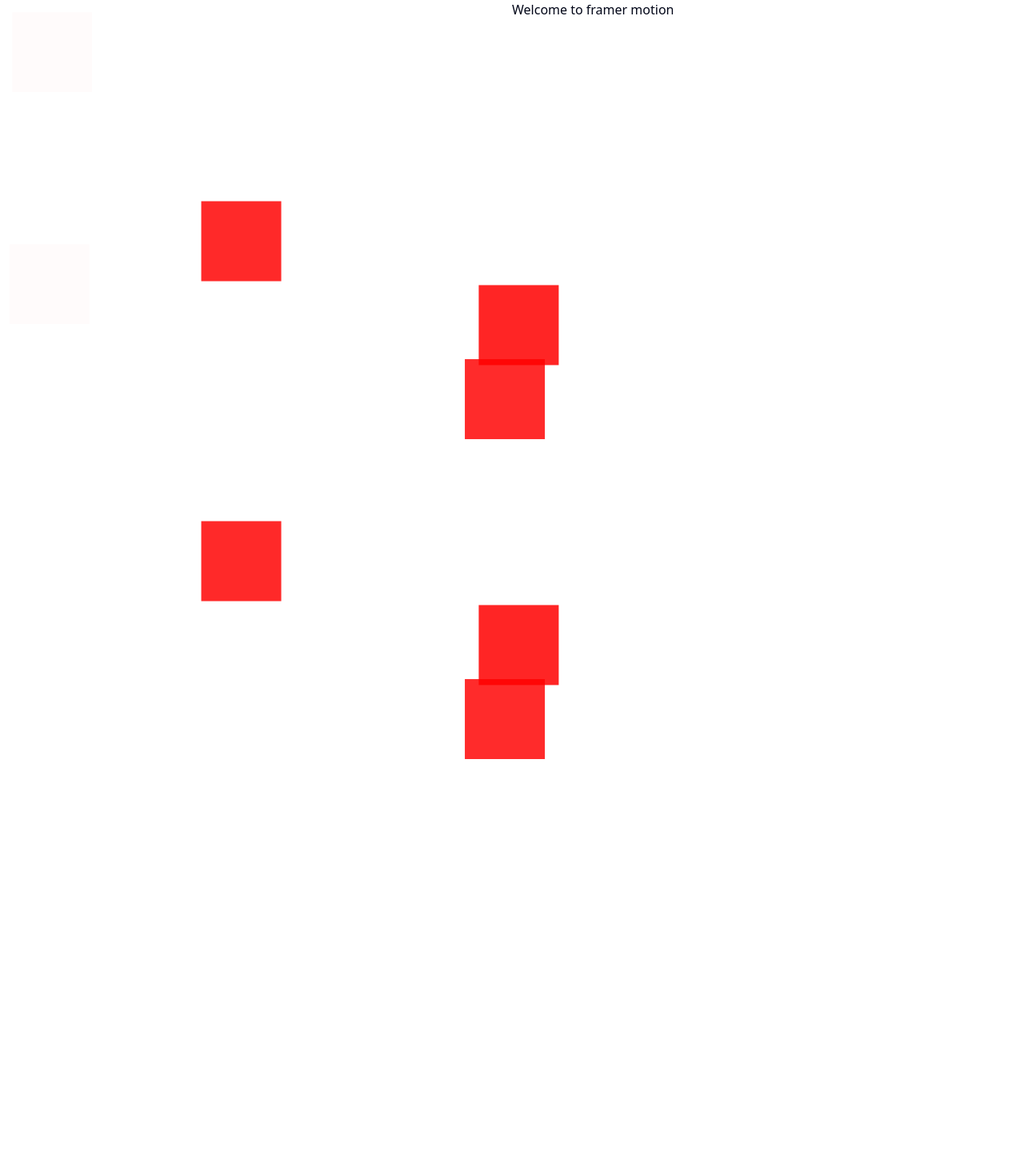
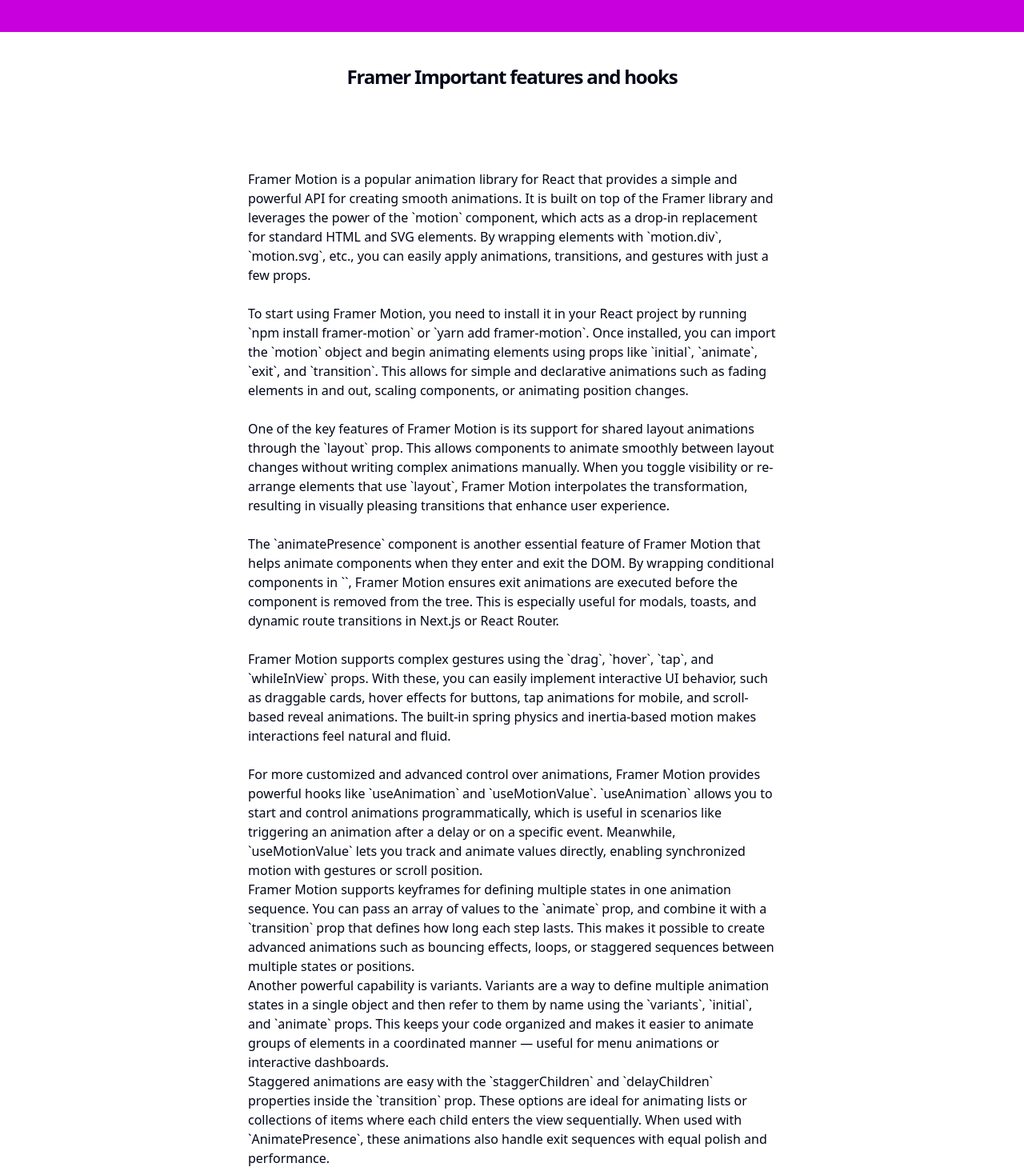
Before and after one commit to abhicodes13/motion, a Next.js app: page / in a window 1280 px wide. Shown: the top 1464 px of the page at 80% size. Before the commit the page ends 949 px from the top, so only its background shows below. Built offline with nearby package versions, Linux system fonts and the light colour scheme.

Commit message:
motion scroll

```diff
--- a/app/page.tsx
+++ b/app/page.tsx
@@ -2,93 +2,131 @@
 
 import React from "react";
 
-import { motion } from "framer-motion";
+import { motion, useScroll, useSpring } from "framer-motion";
 
 const page = () => {
+  const { scrollYProgress } = useScroll();
+  const spring = useSpring(scrollYProgress, {
+    stiffness: 100,
+    damping: 20,
+  });
+
   return (
     <>
       <motion.div
+        className={`sticky origin-left top-0 w-[100%] h-10 bg-fuchsia-600`}
         style={{
-          width: "100px",
-          height: "100px",
-          backgroundColor: "red",
+          scaleX: spring,
         }}
-        initial={{ opacity: 0 }}
-        animate={{ opacity: 1, x: 300, y: 300 }}
-        transition={{ duration: 3, repeat: Infinity, repeatType: "reverse" }}
-      ></motion.div>
-      <motion.div
-        style={{
-          width: "100px",
-          height: "100px",
-          backgroundColor: "red",
-        }}
-        initial={{ opacity: 0 }}
-        animate={{ opacity: 1, x: 700, y: 300 }}
-        transition={{ duration: 1.5, repeat: Infinity, repeatType: "reverse" }}
-      ></motion.div>
-      <motion.div
-        style={{
-          width: "100px",
-          height: "100px",
-          backgroundColor: "red",
-        }}
-        initial={{ opacity: 0 }}
-        animate={{ opacity: 1, x: 700, y: 300 }}
-        transition={{ duration: 1.2, repeat: Infinity, repeatType: "reverse" }}
-      ></motion.div>
-      <motion.div
-        style={{
-          width: "100px",
-          height: "100px",
-          backgroundColor: "red",
-        }}
-        initial={{ opacity: 0 }}
-        animate={{ opacity: 1, x: 700, y: 300 }}
-        transition={{ duration: 2, repeat: Infinity, repeatType: "reverse" }}
-      ></motion.div>
-      <motion.div
-        style={{
-          width: "100px",
-          height: "100px",
-          backgroundColor: "red",
-        }}
-        initial={{ opacity: 0 }}
-        animate={{ opacity: 1, x: 300, y: 300 }}
-        transition={{ duration: 3, repeat: Infinity, repeatType: "reverse" }}
-      ></motion.div>
-      <motion.div
-        style={{
-          width: "100px",
-          height: "100px",
-          backgroundColor: "red",
-        }}
-        initial={{ opacity: 0 }}
-        animate={{ opacity: 1, x: 700, y: 300 }}
-        transition={{ duration: 1.5, repeat: Infinity, repeatType: "reverse" }}
-      ></motion.div>
-      <motion.div
-        style={{
-          width: "100px",
-          height: "100px",
-          backgroundColor: "red",
-        }}
-        initial={{ opacity: 0 }}
-        animate={{ opacity: 1, x: 700, y: 300 }}
-        transition={{ duration: 1.2, repeat: Infinity, repeatType: "reverse" }}
-      ></motion.div>
-      <motion.div
-        style={{
-          width: "100px",
-          height: "100px",
-          backgroundColor: "red",
-        }}
-        initial={{ opacity: 0, y: -700 }}
-        animate={{ opacity: 1, x: 900, y: 200 }}
-        transition={{ duration: 2, repeat: Infinity, repeatType: "reverse" }}
-      ></motion.div>
+      ></motion.div>{" "}
+      <div className="text-2xl tracking-tighter font-semibold text-center mt-10 mb-20">
+        Framer Important features and hooks{" "}
+      </div>
+      <div className="m-auto max-w-[700px] p-5">
+        <p>
+          Framer Motion is a popular animation library for React that provides a
+          simple and powerful API for creating smooth animations. It is built on
+          top of the Framer library and leverages the power of the `motion`
+          component, which acts as a drop-in replacement for standard HTML and
+          SVG elements. By wrapping elements with `motion.div`, `motion.svg`,
+          etc., you can easily apply animations, transitions, and gestures with
+          just a few props.
+        </p>
+        <br />
+        <p>
+          To start using Framer Motion, you need to install it in your React
+          project by running `npm install framer-motion` or `yarn add
+          framer-motion`. Once installed, you can import the `motion` object and
+          begin animating elements using props like `initial`, `animate`,
+          `exit`, and `transition`. This allows for simple and declarative
+          animations such as fading elements in and out, scaling components, or
+          animating position changes.
+        </p>
+        <br />
+        <p>
+          One of the key features of Framer Motion is its support for shared
+          layout animations through the `layout` prop. This allows components to
+          animate smoothly between layout changes without writing complex
+          animations manually. When you toggle visibility or re-arrange elements
+          that use `layout`, Framer Motion interpolates the transformation,
+          resulting in visually pleasing transitions that enhance user
+          experience.
+        </p>
+        <br />
+        <p>
+          The `animatePresence` component is another essential feature of Framer
+          Motion that helps animate components when they enter and exit the DOM.
+          By wrapping conditional components in ``, Framer Motion ensures exit
+          animations are executed before the component is removed from the tree.
+          This is especially useful for modals, toasts, and dynamic route
+          transitions in Next.js or React Router.
+        </p>
+        <br />
+        <p>
+          Framer Motion supports complex gestures using the `drag`, `hover`,
+          `tap`, and `whileInView` props. With these, you can easily implement
+          interactive UI behavior, such as draggable cards, hover effects for
+          buttons, tap animations for mobile, and scroll-based reveal
+          animations. The built-in spring physics and inertia-based motion makes
+          interactions feel natural and fluid.
+        </p>
+        <br />
+        <p>
+          For more customized and advanced control over animations, Framer
+          Motion provides powerful hooks like `useAnimation` and
+          `useMotionValue`. `useAnimation` allows you to start and control
+          animations programmatically, which is useful in scenarios like
+          triggering an animation after a delay or on a specific event.
+          Meanwhile, `useMotionValue` lets you track and animate values
+          directly, enabling synchronized motion with gestures or scroll
+          position.
+        </p>
 
-      <div className="absolute top-0 left-[50%]">Welcome to framer motion</div>
+        <p>
+          Framer Motion supports keyframes for defining multiple states in one
+          animation sequence. You can pass an array of values to the `animate`
+          prop, and combine it with a `transition` prop that defines how long
+          each step lasts. This makes it possible to create advanced animations
+          such as bouncing effects, loops, or staggered sequences between
+          multiple states or positions.
+        </p>
+
+        <p>
+          Another powerful capability is variants. Variants are a way to define
+          multiple animation states in a single object and then refer to them by
+          name using the `variants`, `initial`, and `animate` props. This keeps
+          your code organized and makes it easier to animate groups of elements
+          in a coordinated manner — useful for menu animations or interactive
+          dashboards.
+        </p>
+
+        <p>
+          Staggered animations are easy with the `staggerChildren` and
+          `delayChildren` properties inside the `transition` prop. These options
+          are ideal for animating lists or collections of items where each child
+          enters the view sequentially. When used with `AnimatePresence`, these
+          animations also handle exit sequences with equal polish and
+          performance.
+        </p>
+
+        <p>
+          Framer Motion is not just about animations — it is built to scale with
+          teams and performance in mind. It uses hardware-accelerated
+          animations, reduces layout thrashing, and provides intuitive APIs that
+          are developer-friendly. Whether you're building a simple hover effect
+          or an immersive animated experience, Framer Motion delivers
+          high-quality animations with ease in modern React applications.
+        </p>
+
+        <p>
+          In summary, Framer Motion is a powerful and flexible animation library
+          for React that simplifies the process of creating complex animations
+          and interactions. With its intuitive API, support for shared layout
+          animations, gesture handling, and advanced features like variants and
+          staggered animations, it is an excellent choice for developers looking
+          to enhance their user interfaces with smooth and engaging animations.
+        </p>
+      </div>
     </>
   );
 };
```
